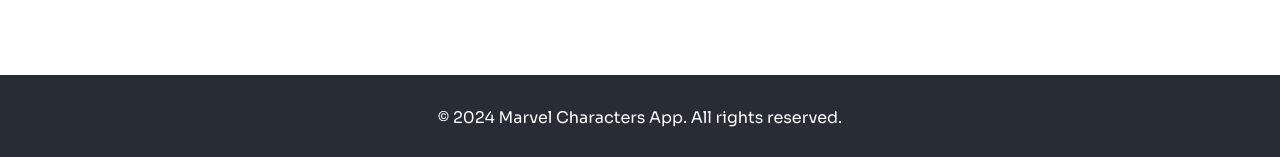
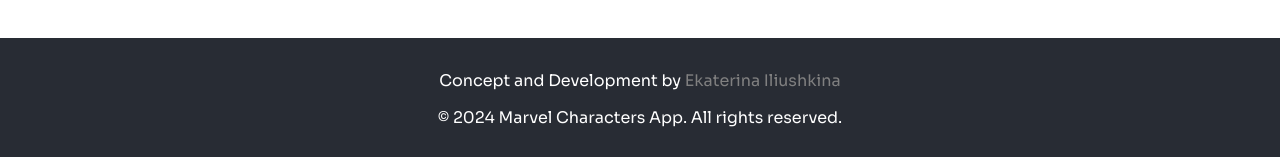
Before and after one commit to Katterina71/MarvelCharacterVault, a React (Vite) app in the folder react-characters-vault/: page /favorites in a window 1280 px wide. Shown: the part 640-797 px from the top of the page. Built offline with nearby package versions, Linux system fonts and the light colour scheme; no server answers.

Commit message:
Added sign

```diff
--- a/react-characters-vault/src/components/Footer.jsx
+++ b/react-characters-vault/src/components/Footer.jsx
@@ -1,11 +1,26 @@
 
 import '../style/Footer.css';
+import styled from 'styled-components';
+
+const StyledLink = styled.a`
+  color: grey;
+  text-decoration: none;
+
+  &:hover {
+    color: #dc3545;
+  }
+`;
+
 
 const Footer = () => {
   return (
     <footer className="footer">
       <div className="footer-content">
-        <p>&copy; 2024 Marvel Characters App. All rights reserved.</p>
+      <p>
+          Concept and Development by
+          <StyledLink href="https://beviatori.com/"> Ekaterina Iliushkina</StyledLink>
+      </p>
+      <p>&copy; 2024 Marvel Characters App. All rights reserved.</p>
       </div>
     </footer>
   );
```
